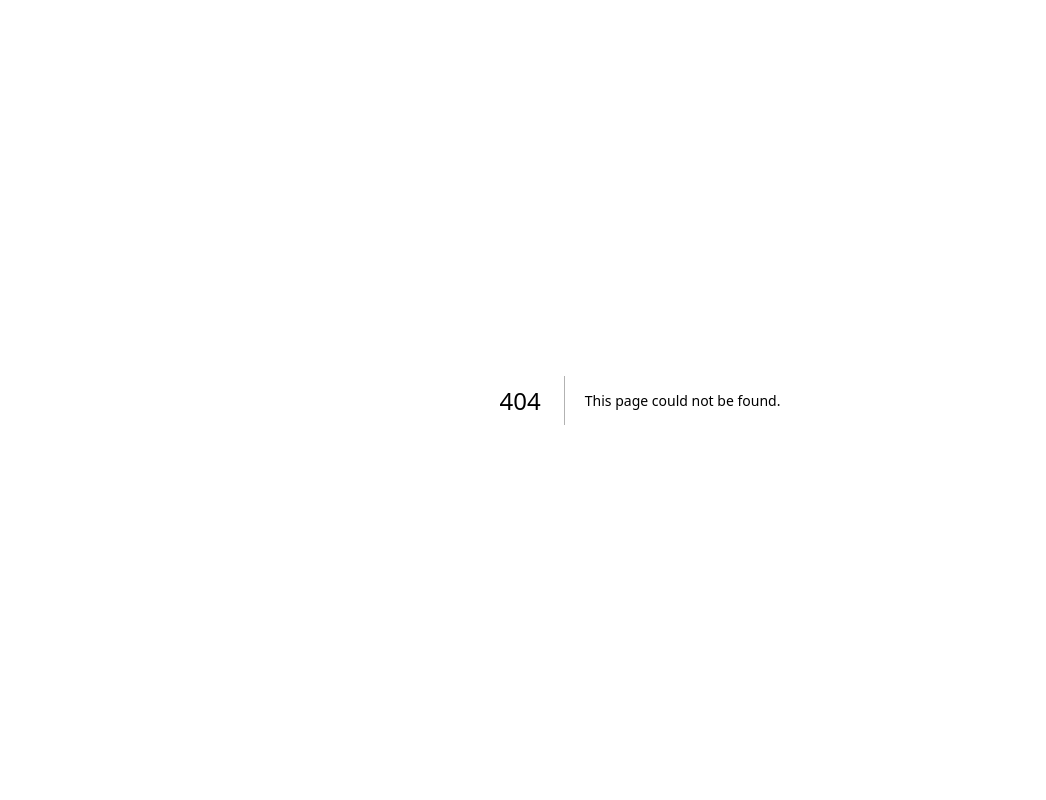
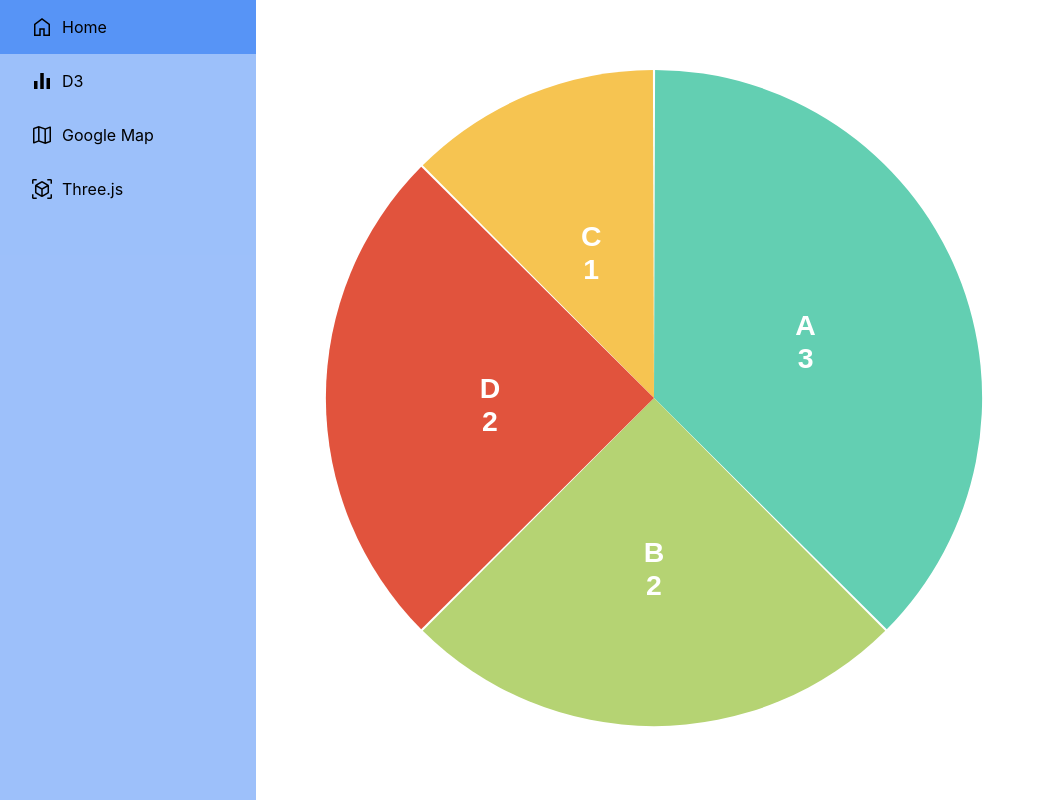
Before and after one commit to hazelGranger/component-complex, a Next.js app: page /d3/pie/simple-pie in a window 1280 px wide. Before the commit this address had no page. Shown: the whole page, without its empty margins (0-1046 px from the left). Built offline with nearby package versions, Linux system fonts and the light colour scheme.

Commit message:
Add types for pie chart

```diff
--- a/components/Sidebar/Sidebar.tsx
+++ b/components/Sidebar/Sidebar.tsx
@@ -11,13 +11,12 @@ const Sidebar = () => {
           <SidebarItem icon="equalizer" text="D3" isCollapsible={true}>
             <SidebarList level={1}>
               <SidebarItem
-                link="./d3/Pie"
                 icon="pie_chart"
                 text="Pie"
                 isCollapsible={true}
               >
                 <SidebarList level={2}>
-                  <SidebarItem link="./d3/Pie" text="simple pie chart" />
+                  <SidebarItem link="./d3/pie/simple-pie" text="Simple Pie Chart" />
                 </SidebarList>
               </SidebarItem>
             </SidebarList>
--- a/pages/d3/Pie/components/Pie.tsx
+++ b/pages/d3/Pie/components/Pie.tsx
@@ -1,20 +1,24 @@
-import * as d3 from 'd3';
-import PieContainer from './PieContainer';
-import PieSlice from './PieSlice';
+import { pie, arc, PieArcDatum } from "d3";
+import PieContainer from "./PieContainer";
+import PieSlice from "./PieSlice";
+import { useMemo } from "react";
 
-type PieProps = {
-  pieData: any;
-  valueAttribute: string;
-  textAttribute: string;
-  width: string;
-  innerRadius: n
-  outerRadius,
-  cornerRadius,
-  padRadius,
-  spinToAngle
+interface PieDataItem {
+  [key: string]: any;
 }
 
-export default function Pie({
+type PieChartProps = {
+  pieData: PieDataItem[];
+  valueAttribute: keyof PieDataItem;
+  textAttribute: keyof PieDataItem;
+  width: string;
+  innerRadius: number;
+  outerRadius: number;
+  cornerRadius: number;
+  padRadius: number;
+};
+
+export default function PieChart({
   pieData,
   valueAttribute,
   textAttribute,
@@ -23,42 +27,47 @@ export default function Pie({
   outerRadius,
   cornerRadius,
   padRadius,
-    spinToAngle
-})
-{
-      const pieArcData = d3.pie().value(d => d[valueAttribute])(pieData);
+}: PieChartProps) {
+  const pieArcData = useMemo(
+    () =>
+      pie<PieDataItem>().value((d: PieDataItem) => d[valueAttribute])(pieData),
+    [pieData, valueAttribute]
+  );
 
-      const arcPie = d3.arc()
+  const arcPie = useMemo(
+    () =>
+      arc<PieArcDatum<PieDataItem>>()
         .innerRadius(innerRadius)
         .outerRadius(outerRadius)
         .padRadius(padRadius)
         .padAngle(2 / padRadius)
-      .cornerRadius(cornerRadius);
+        .cornerRadius(cornerRadius),
+    [innerRadius, outerRadius, padRadius, cornerRadius]
+  );
 
-      const colors = ['#63cfb2', '#b5d373', '#f6c451', '#e1533d' , '#a477bb'];
-    return(
+  const colors = ["#63cfb2", "#b5d373", "#f6c451", "#e1533d", "#a477bb"];
+
+  return (
     <PieContainer
-            viewBox={"-320 -320 640 640" }
+      viewBox={"-320 -320 640 640"}
       style={{
         maxWidth: width,
-              transition: 'transform ease-out 3s',
-              transform: `rotate(${spinToAngle}deg)`
       }}
       textAnchor="middle"
       fontFamily="sans-serif"
     >
-            {
-              pieArcData.map((d, i) => (
+      {pieArcData.map((d, i) => (
         <PieSlice
           key={i}
           d={arcPie(d)}
-                  textTransform={`translate(${arcPie.centroid(d).join(",")}) rotate(${(d.endAngle + d.startAngle) / 2 * 180 / Math.PI - 90 })`}
-                  name={d.data[textAttribute]}
-                  desp={d.value}
-                  color={colors[i%colors.length]}
+          textTransform={`translate(${arcPie
+            .centroid(d)
+            .join(",")}) rotate(${0})`}
+          label={d.data[textAttribute]}
+          value={d.value}
+          color={colors[i % colors.length]}
         />
-              ))
+      ))}
+    </PieContainer>
+  );
 }
-        </PieContainer>
-    )
-}
--- a/pages/d3/Pie/components/PieContainer.tsx
+++ b/pages/d3/Pie/components/PieContainer.tsx
@@ -9,16 +9,21 @@ type PieContainerProps = {
 }
 
 
-const PieContainer =  ({ viewBox, style, textAnchor, fontFamily, children}: PieContainerProps) =>
-{
+export default function PieContainer({
+    viewBox,
+    style,
+    textAnchor,
+    fontFamily,
+    children
+  }: PieContainerProps) {
     return (
-        <svg viewBox={viewBox} style={style} textAnchor={textAnchor} fontFamily={fontFamily}>
-            {
-                children
-            }
-        </svg>
-    )
-}
-
-
-export default PieContainer
+      <svg
+        viewBox={viewBox}
+        style={style}
+        textAnchor={textAnchor}
+        fontFamily={fontFamily}
+      >
+        {children}
+      </svg>
+    );
+  }
--- a/pages/d3/Pie/components/PieSlice.tsx
+++ b/pages/d3/Pie/components/PieSlice.tsx
@@ -1,20 +1,23 @@
 type PieSliceProps = {
     d: any;
     textTransform: string;
-    name: string;
+    label: string;
+    value: number | string;
     color: string;
 }
 
-const PieSlice = ({d, textTransform, name, color} : PieSliceProps) =>
-{
+export default function PieSlice({ d, textTransform, label, value, color }: PieSliceProps) {
     return (
       <g>
         <path fill={color} d={d}></path>
         <text fill="white" transform={textTransform}>
-                <tspan x="0" fontSize="26" fontWeight="bold">{name}</tspan>
+          <tspan x="0" fontSize="26" fontWeight="bold">
+            {label}
+          </tspan>
+          <tspan x="0" fontSize="26" fontWeight="bold" dy="30">
+            {value}
+          </tspan>
         </text>
       </g>
-    )
+    );
   }
-
-export default PieSlice;
--- /dev/null
+++ b/pages/d3/pie/simple-pie/index.tsx
@@ -0,0 +1,27 @@
+import Layout from "../../../../components/Layout/Layout";
+import Pie from "../components/Pie";
+
+const PiePage = () => {
+  const data = [
+    { label: "A", value: 3 },
+    { label: "B", value: 2 },
+    { label: "C", value: 1 },
+    { label: "D", value: 2 },
+  ];
+  return (
+    <Layout>
+      <Pie
+        pieData={data}
+        valueAttribute={"value"}
+        textAttribute={"label"}
+        width={"700px"}
+        innerRadius={0}
+        outerRadius={300}
+        padRadius={300}
+        cornerRadius={0}
+      />
+    </Layout>
+  );
+};
+
+export default PiePage;
```
Also changed, not shown: pages/d3/Pie/index.tsx (deleted, +0 -11 lines), pages/d3/index.tsx (deleted, +0 -9 lines). Lines whose indentation alone changed are shown as unchanged.
